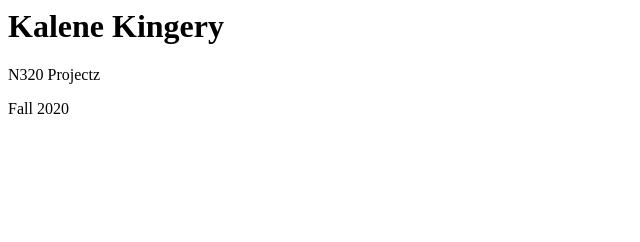
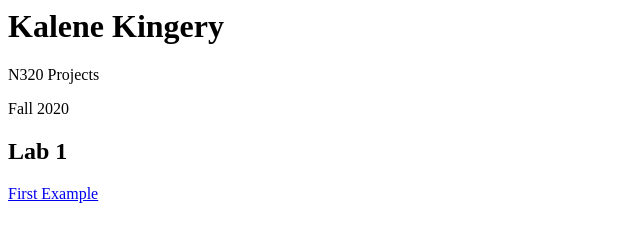
Before and after one commit to kalnking/n320fall2020, a plain HTML site: page index.html in a window 1280 px wide. Shown: the whole page, without its empty margins (0-640 px from the left). Drawn offline with Linux system fonts and the light colour scheme.

Commit message:
Adding Lab1

```diff
--- a/index.html
+++ b/index.html
@@ -1,7 +1,10 @@
 <html>
   <body>
     <h1>Kalene Kingery</h1>
-    <p>N320 Projectz</p>
+    <p>N320 Projects</p>
     <p>Fall 2020</p>
+
+    <h2>Lab 1</h2>
+    <p><a href="labs/lab1/index.html">First Example</a></p>
   </body>
 </html>
```
Also changed, not shown: labs/lab1/index.html (added, +12 -0 lines).
